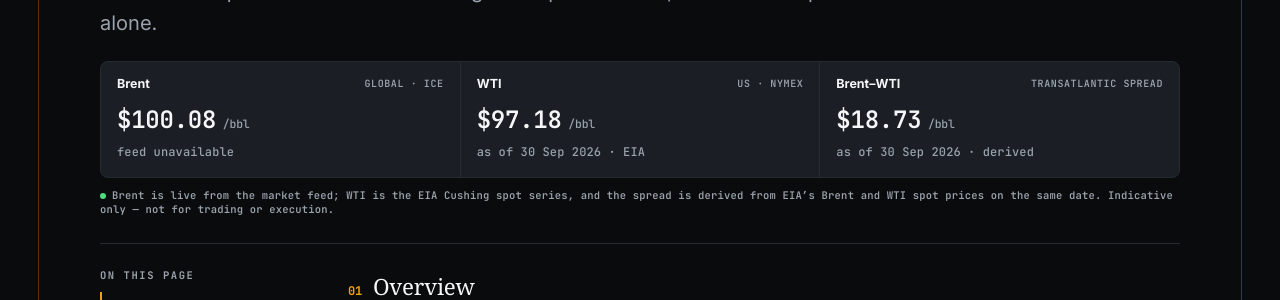
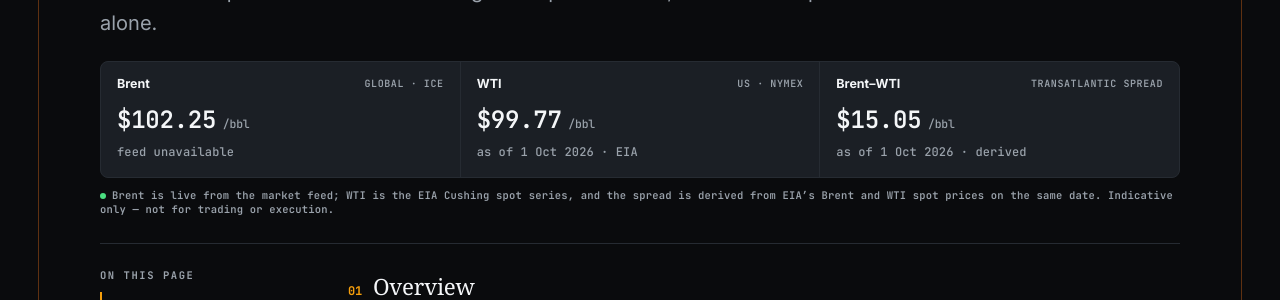
Before and after one commit to maverickrocx/RiskMaverick, a Jekyll site: the page built from markets/commodities/crude-refined.md, in a window 1280 px wide and 900 px high. Shown: the part 290-590 px from the top of the window. Built offline with Jekyll 4.4.1, drawn with Linux system fonts in a browser that asks for light colours; some web fonts are replaced.

Commit message:
chore(marks): daily benchmark refresh from primary sources

```diff
--- a/_data/marks.yml
+++ b/_data/marks.yml
@@ -2,55 +2,55 @@
 # Each mark carries the date and publisher it came from.
 
 brent:
-  price: "$100.08"
+  price: "$102.25"
   asof: "2 Oct 2026"
   source: "market feed"
 brent_spot:
-  price: "$115.91"
-  asof: "30 Sep 2026"
+  price: "$114.82"
+  asof: "1 Oct 2026"
   source: "EIA"
 brent_wti:
-  price: "$18.73"
-  asof: "30 Sep 2026"
+  price: "$15.05"
+  asof: "1 Oct 2026"
   source: "derived"
 de_da:
-  price: "€200.50"
-  asof: "2 Oct 2026"
+  price: "€169.01"
+  asof: "3 Oct 2026"
   source: "SMARD"
-  low: 134.72
-  high: 328.58
+  low: 52.77
+  high: 243.06
   points: 96
 estr:
   price: "2.442%"
   asof: "1 Oct 2026"
   source: "ECB"
 eurusd:
-  price: "1.1239"
-  asof: "2 Oct 2026"
+  price: "1.1257"
+  asof: "3 Oct 2026"
   source: "market feed"
 fed_target:
   price: "3.75–4.00%"
-  asof: "1 Oct 2026"
+  asof: "2 Oct 2026"
   source: "Federal Reserve"
 gbpusd:
-  price: "1.3209"
-  asof: "2 Oct 2026"
+  price: "1.3242"
+  asof: "3 Oct 2026"
   source: "market feed"
 gold:
-  price: "$4,217.70"
+  price: "$4,162.30"
   asof: "2 Oct 2026"
   source: "market feed"
 henry_hub:
-  price: "$3.02"
-  asof: "30 Sep 2026"
+  price: "$3.00"
+  asof: "1 Oct 2026"
   source: "EIA"
 lme_al:
-  price: "$3,120"
-  asof: "1 Oct 2026"
+  price: "$3,110"
+  asof: "2 Oct 2026"
   source: "LME"
 lme_cu:
-  price: "$14,335"
-  asof: "1 Oct 2026"
+  price: "$14,355"
+  asof: "2 Oct 2026"
   source: "LME"
 n225:
   price: "68,309.46"
@@ -61,34 +61,34 @@ rggi:
   asof: "Auction 73, Sep 2026"
   source: "RGGI"
 sofr:
-  price: "3.90%"
-  asof: "30 Sep 2026"
+  price: "3.87%"
+  asof: "1 Oct 2026"
   source: "NY Fed"
 sp500:
-  price: "7,666.45"
-  asof: "1 Oct 2026"
+  price: "7,722.72"
+  asof: "2 Oct 2026"
   source: "market feed"
 stoxx50:
-  price: "6,243.70"
+  price: "6,257.40"
   asof: "2 Oct 2026"
   source: "market feed"
 us10y:
-  price: "5.24%"
-  asof: "1 Oct 2026"
+  price: "5.28%"
+  asof: "2 Oct 2026"
   source: "US Treasury"
 us2y:
-  price: "4.78%"
-  asof: "1 Oct 2026"
+  price: "4.83%"
+  asof: "2 Oct 2026"
   source: "US Treasury"
 us30y:
-  price: "5.61%"
-  asof: "1 Oct 2026"
+  price: "5.63%"
+  asof: "2 Oct 2026"
   source: "US Treasury"
 usdjpy:
-  price: "157.76"
-  asof: "2 Oct 2026"
+  price: "157.83"
+  asof: "3 Oct 2026"
   source: "market feed"
 wti:
-  price: "$97.18"
-  asof: "30 Sep 2026"
+  price: "$99.77"
+  asof: "1 Oct 2026"
   source: "EIA"
```
